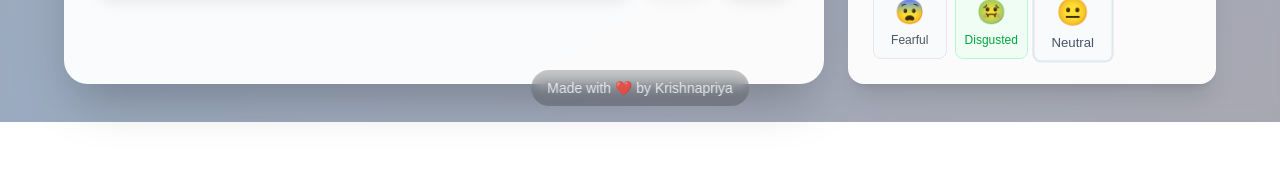
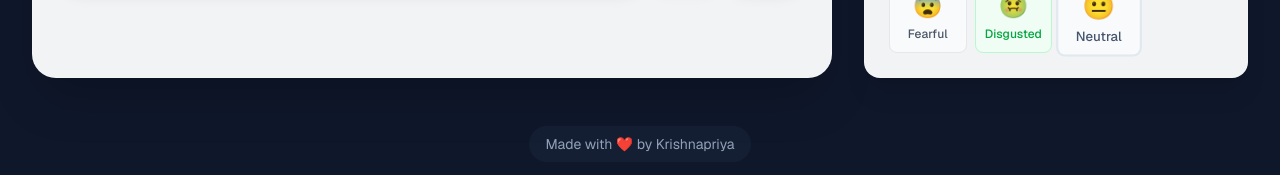
Before and after one commit to Krishnapriya-prasannan/facial_mood_detector, a Next.js app: page / in a window 1280 px wide. Shown: the part 678-853 px from the top of the page. Before the commit the page ends 800 px from the top, so only its background shows below. Built offline with nearby package versions, Linux system fonts and the light colour scheme; no server answers.

Commit message:
updated VideoFeed.tsx

```diff
--- a/src/app/components/VideoFeed.tsx
+++ b/src/app/components/VideoFeed.tsx
@@ -1,7 +1,7 @@
 "use client";
 
 import React, { useEffect, useRef, useState } from "react";
-import { getMoodGradient, MoodHistory } from "@/lib/mood-utils";
+import { MoodHistory } from "@/lib/mood-utils";
 import faceapi from "@/lib/face-api-mock";
 import VideoPanel from "./mood/VideoPanel";
 import StatisticsPanel from "./mood/StatisticsPanel";
@@ -115,9 +115,9 @@ const VideoFeed: React.FC = () => {
   };
 
   return (
-    <div className={`min-h-screen bg-gradient-to-br ${getMoodGradient(currentMood)} transition-all duration-1000`}>
-      <div className="min-h-screen backdrop-blur-sm bg-white/10 flex items-center justify-center p-4">
-        <div className="max-w-6xl w-full grid grid-cols-1 lg:grid-cols-3 gap-6">
+    <div className="relative min-h-screen w-full bg-slate-900 text-slate-50 font-sans flex flex-col">
+      <main className="flex-grow p-4 sm:p-6 lg:p-8">
+        <div className="max-w-7xl w-full mx-auto grid grid-cols-1 lg:grid-cols-3 gap-8">
           <VideoPanel
             videoRef={videoRef}
             currentMood={currentMood}
@@ -137,13 +137,13 @@ const VideoFeed: React.FC = () => {
             currentMood={currentMood}
           />
         </div>
-      </div>
+      </main>
 
-      <div className="absolute bottom-4 left-1/2 transform -translate-x-1/2">
-        <p className="text-white/80 text-sm backdrop-blur-sm bg-black/20 px-4 py-2 rounded-full">
+      <footer className="w-full text-center p-4">
+        <p className="text-slate-400 text-sm bg-slate-800/50 px-4 py-2 rounded-full inline-block">
           Made with ❤️ by Krishnapriya
         </p>
-      </div>
+      </footer>
     </div>
   );
 };
```
